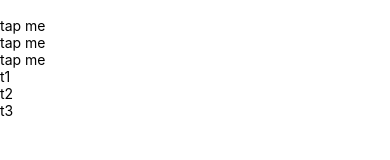
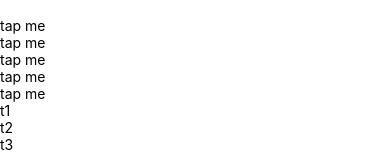
Before and after one commit to paulkwchoi92/react-native-charade-krn, a React Native app in the folder Frontend/: screen / in a window 390 px wide. Shown: the top 160 px of the page. Built offline with nearby package versions, Linux system fonts and the light colour scheme.

Commit message:
adding more buttons

```diff
--- a/Frontend/src/app/todo.js
+++ b/Frontend/src/app/todo.js
@@ -30,6 +30,8 @@ class Todo extends Component {
           <Text>tap me</Text>
           <Text>tap me</Text>
           <Text>tap me</Text>
+          <Text>tap me</Text>
+          <Text>tap me</Text>
 
         </TouchableOpacity>
         {this.state.todos.map(todo => (
```
